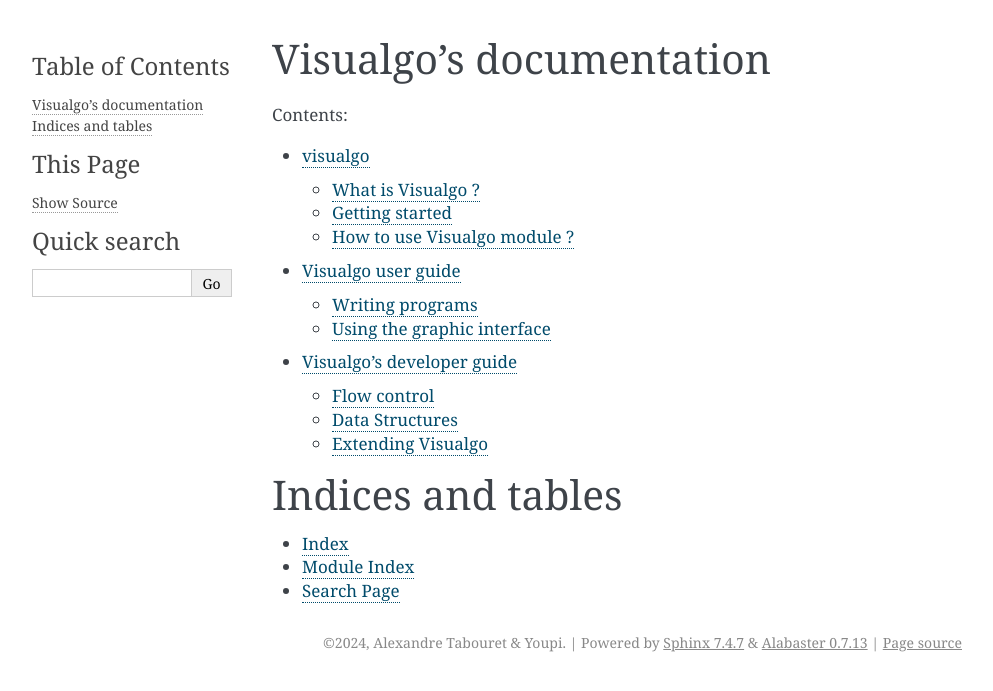
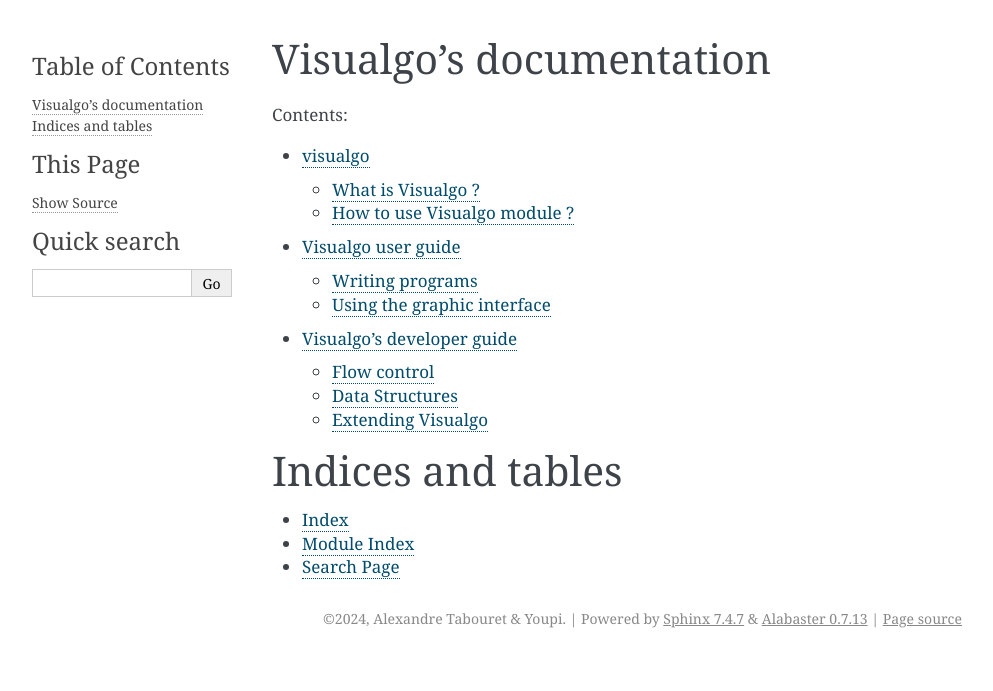
Before and after one commit to Bugz-gg/visualgo, a Sphinx documentation site: the page built from source/index.rst, in a window 1280 px wide. Shown: the top 691 px of the page, without its empty margins (148-1141 px from the left). Built offline with Sphinx 7.4.7, drawn with Linux system fonts in a browser that asks for light colours.

Commit message:
removed a page from doc

```diff
--- a/source/getting_started.md
+++ /dev/null
@@ -1,4 +0,0 @@
-# Getting started
-
-
-Lore ipsum
--- a/source/modules.rst
+++ b/source/modules.rst
@@ -6,6 +6,5 @@
 
    visualgo_md
 
-   getting_started
 
    How_to_use
```
